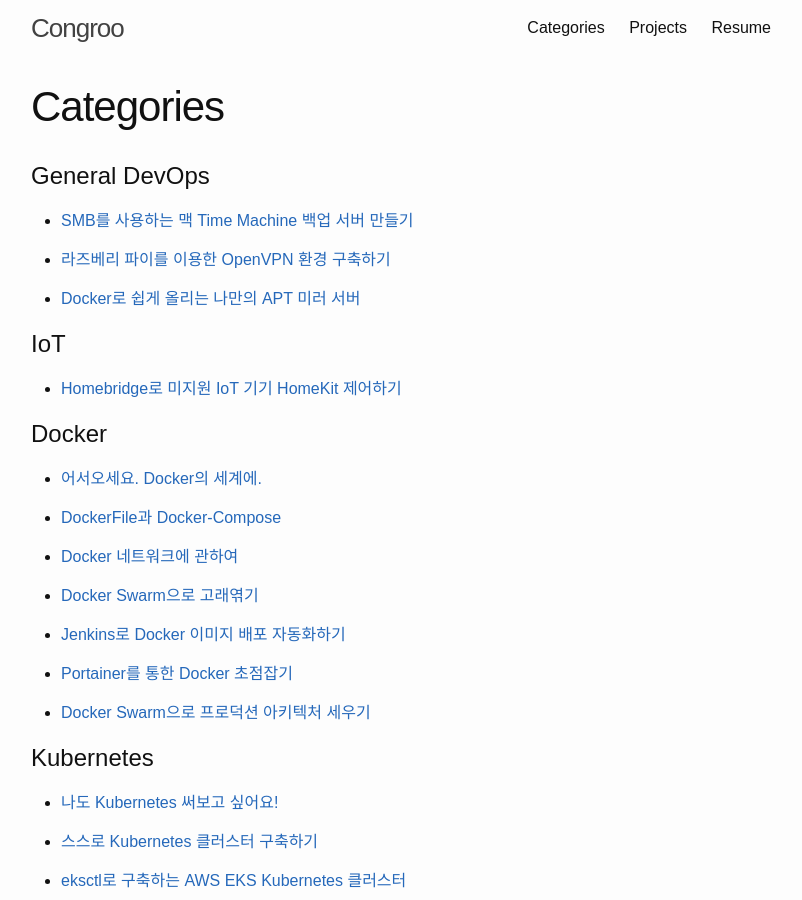
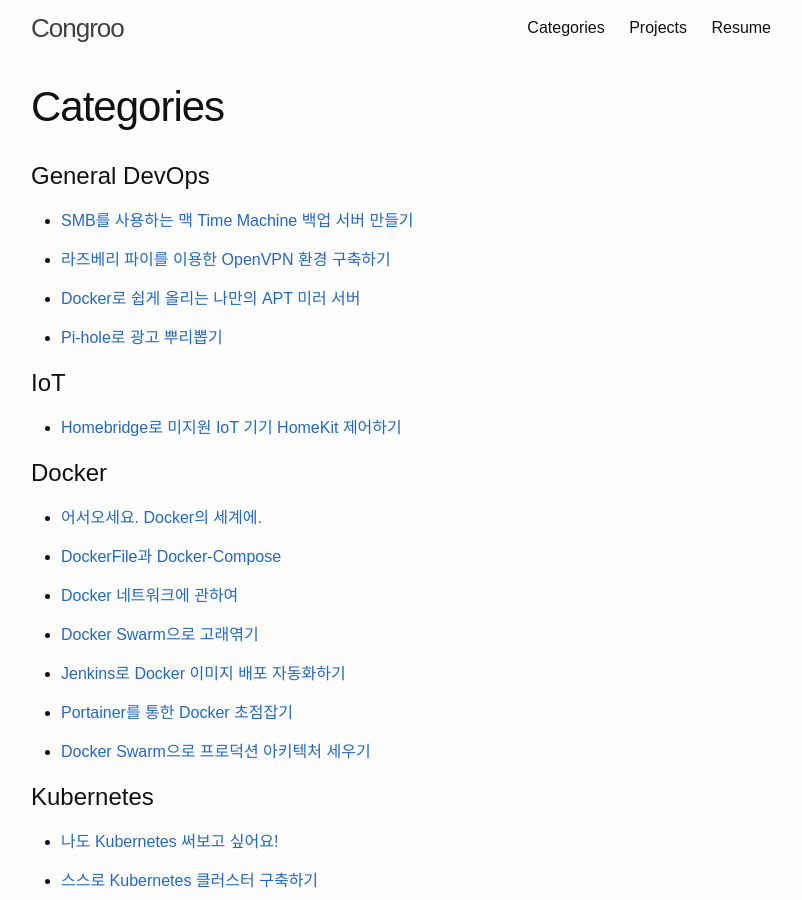
Before and after one commit to kycfeel/kycfeel.github.io, a Jekyll site: the page built from categories.md, in a window 1280 px wide and 900 px high. Shown: the whole window, without its empty margins (239-1041 px from the left). Built offline with Jekyll 4.4.1, drawn with Linux system fonts in a browser that asks for light colours.

Commit message:
New post

```diff
--- a/categories.md
+++ b/categories.md
@@ -10,6 +10,8 @@
 - [라즈베리 파이를 이용한 OpenVPN 환경 구축하기](https://kycfeel.github.io/2017/07/10/라즈베리-파이로-OpenVPN-환경-구축하기/)
 
 - [Docker로 쉽게 올리는 나만의 APT 미러 서버](https://kycfeel.github.io/2019/07/22/Docker%EB%A1%9C-%EC%89%BD%EA%B2%8C-%EC%98%AC%EB%A6%AC%EB%8A%94-%EB%82%98%EB%A7%8C%EC%9D%98-APT-%EB%AF%B8%EB%9F%AC-%EC%84%9C%EB%B2%84/)
+
+- [Pi-hole로 광고 뿌리뽑기](https://kycfeel.github.io/2017/10/06/Pi-Hole로-광고-뿌리뽑기/)
 
 IoT
 ==========
```
